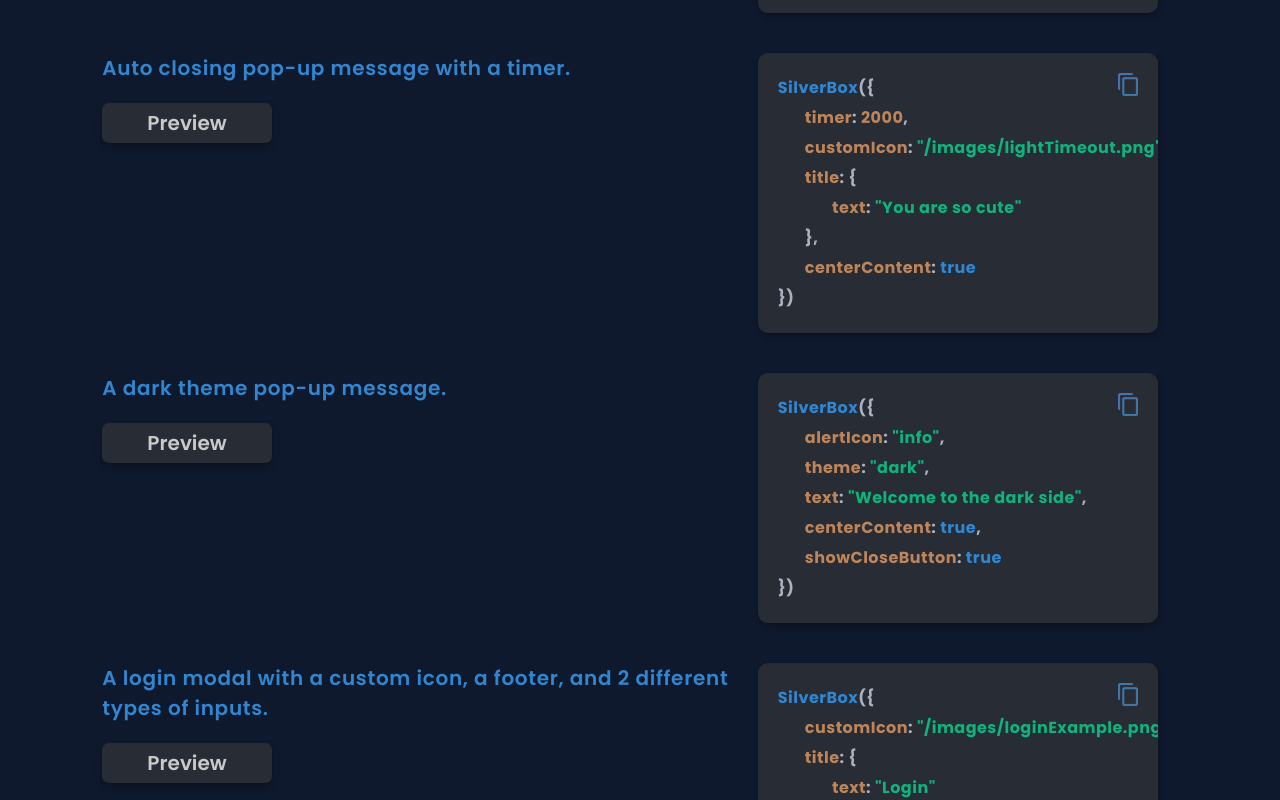
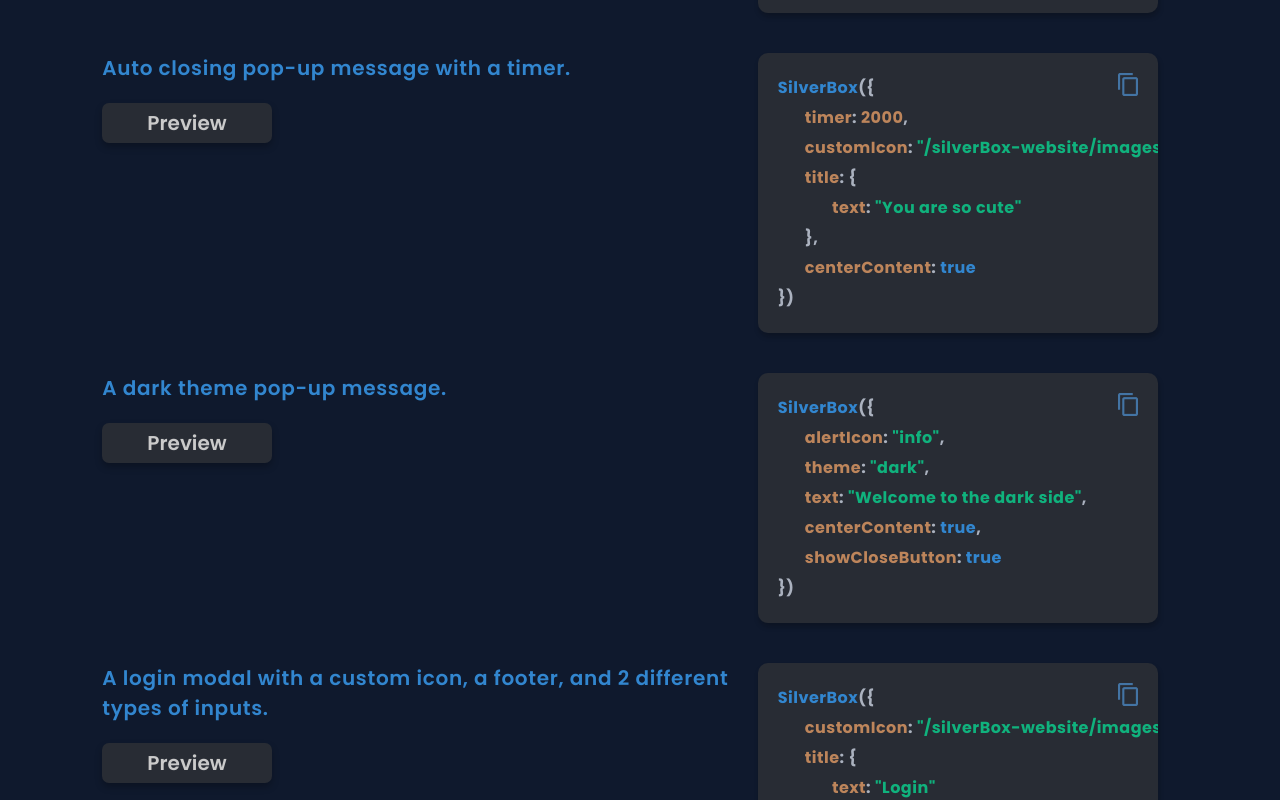
Before and after one commit to Silverethical/silverBox-website, a React (Vite) app: page /silverBox-website/landing in a window 1280 px wide. Before the commit this address led to /landing. Shown: the part 1720-2520 px from the top of the page. Built offline with nearby package versions, Linux system fonts and the light colour scheme; no server answers.

Commit message:
refactor(general): change assets links

```diff
--- a/src/data/example.js
+++ b/src/data/example.js
@@ -1,3 +1,5 @@
+import { basePath } from "../constants";
+
 const examples = [
 	{
 		explanation: "Simple success alert.",
@@ -39,7 +41,7 @@ const examples = [
 		explanation: "Auto closing pop-up message with a timer.",
 		config: {
 			timer: 2000,
-			customIcon: "/images/lightTimeout.png",
+			customIcon: `${basePath}/images/lightTimeout.png`,
 			title: {
 				text: "You are so cute",
 			},
@@ -60,7 +62,7 @@ const examples = [
 		explanation:
 			"A login modal with a custom icon, a footer, and 2 different types of inputs.",
 		config: {
-			customIcon: "/images/loginExample.png",
+			customIcon: `${basePath}/images/loginExample.png`,
 			title: {
 				text: "Login",
 			},
--- a/src/main.jsx
+++ b/src/main.jsx
@@ -11,14 +11,22 @@ import App from "./App.jsx";
 // general style import
 import "./scss/index.scss";
 
+// constants import
+import { basePath } from "./constants";
+
 ReactDOM.createRoot(document.getElementById("root")).render(
 	<React.StrictMode>
 		<BrowserRouter>
 			<Routes>
-				<Route path="/" element={<Navigate to="/landing" />} />
-				<Route path="/landing" element={<App />} />
-				<Route path="/documentation" element={<Documentation />} />
-				<Route path="*" element={<Navigate to="/landing" />} />
+				<Route
+					path={`${basePath}/`}
+					element={<Navigate to={`${basePath}/landing`} />}
+				/>
+				<Route path={`${basePath}/landing`} element={<App />} />
+				<Route
+					path={`${basePath}/documentation`}
+					element={<Documentation />}
+				/>
 			</Routes>
 		</BrowserRouter>
 	</React.StrictMode>
--- a/src/pages/Landing/Example/Example.jsx
+++ b/src/pages/Landing/Example/Example.jsx
@@ -2,6 +2,7 @@ import { useRef } from "react";
 import copyConfig from "../../../helpers/copyConfig";
 import customStringify from "../../../helpers/customStringify";
 import PropTypes from "prop-types"
+import { basePath } from "../../../constants";
 
 const Example = ({ data }) => {
 	const iconRef = useRef(null);
@@ -63,7 +64,7 @@ const Example = ({ data }) => {
 						onClick={handleCopyExample}
 					>
 						<img
-							src="/images/copyIcon.png"
+							src={`${basePath}/images/copyIcon.png`}
 							alt="Copy"
 							ref={iconRef}
 						/>
--- a/src/pages/Landing/UsageSection.jsx
+++ b/src/pages/Landing/UsageSection.jsx
@@ -1,16 +1,15 @@
 // react imports
-import { useRef,} from "react";
+import { useRef } from "react";
 
 // elpers
 import copyConfig from "../../helpers/copyConfig";
 
+import { basePath } from "../../constants";
 
 const UsageSection = () => {
-
 	// refs
 	const iconRef = useRef(null);
 	const usageRef = useRef(null);
-
 
 	return (
 		<section id="silverBox-usageSection">
@@ -70,7 +69,7 @@ const UsageSection = () => {
 							}}
 						>
 							<img
-								src="/images/copyIcon.png"
+								src={`${basePath}/images/copyIcon.png`}
 								ref={iconRef}
 							/>
 						</button>
```
Also changed, not shown: src/components/Header/NavigationLinks.jsx (+5 -4 lines).
